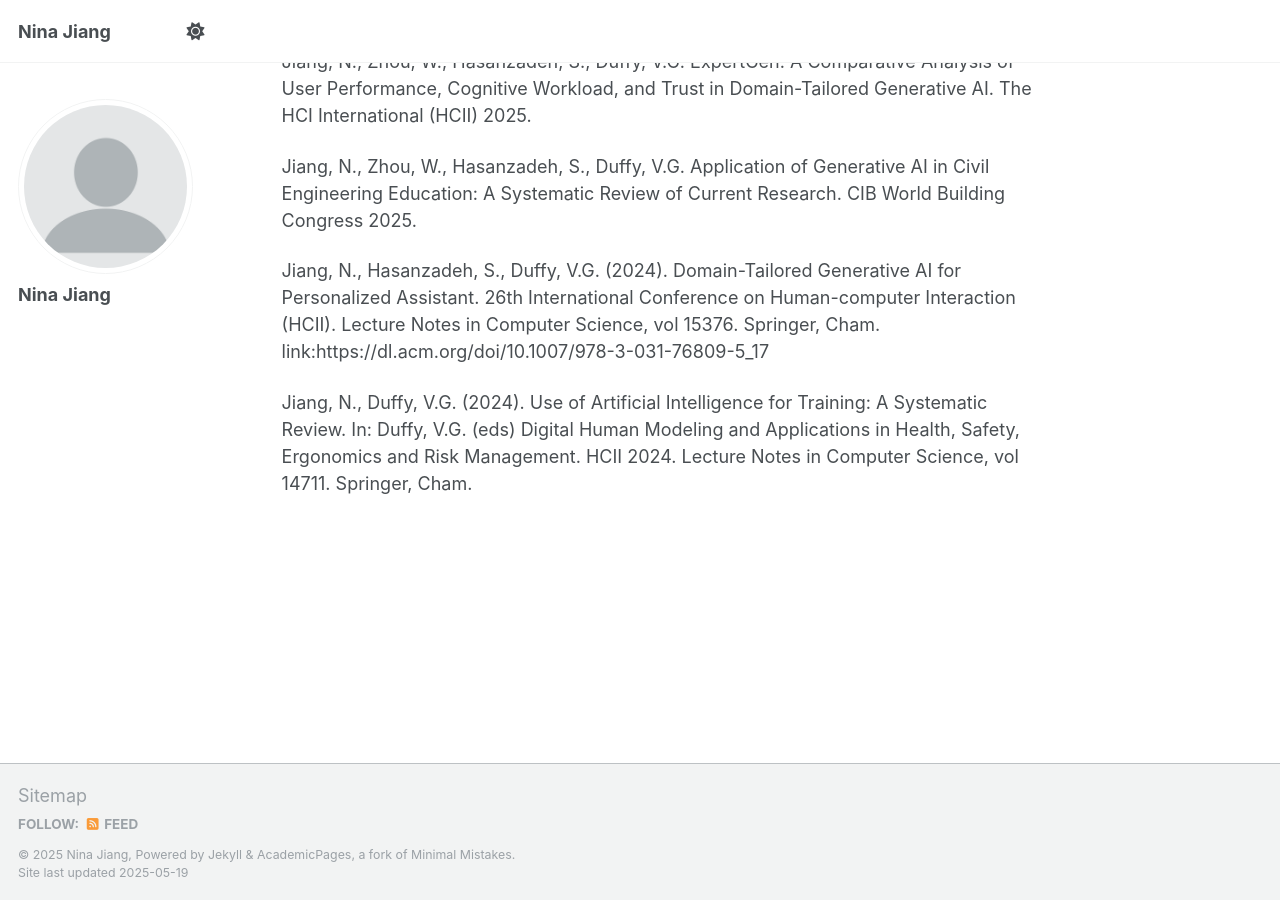
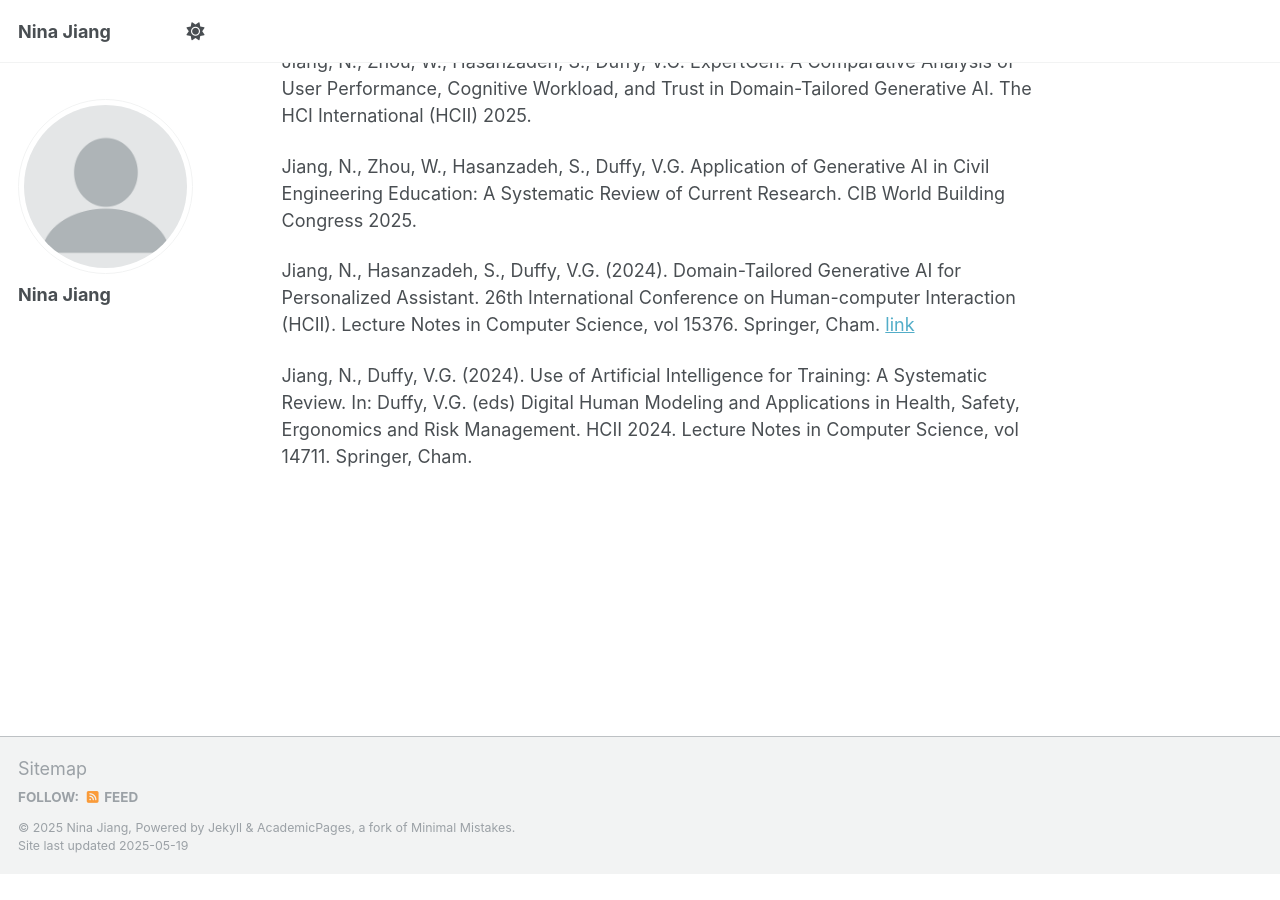
Before and after one commit to Joy-25/nina, a Jekyll site: the page built from _pages/about.md, in a window 1280 px wide and 900 px high, scrolled down 658 px. Built offline with Jekyll 4.4.1, drawn with Linux system fonts in a browser that asks for light colours; after the commit the page ends 1532 px from its top, so only the background shows below that.

Commit message:
Update about.md

```diff
--- a/_pages/about.md
+++ b/_pages/about.md
@@ -30,6 +30,6 @@ Jiang, N., Zhou, W., Hasanzadeh, S., Duffy, V.G. ExpertGen: A Comparative Analys
 
 Jiang, N., Zhou, W., Hasanzadeh, S., Duffy, V.G. Application of Generative AI in Civil Engineering Education: A Systematic Review of Current Research. CIB World Building Congress 2025.
 
-Jiang, N., Hasanzadeh, S., Duffy, V.G. (2024). Domain-Tailored Generative AI for Personalized Assistant. 26th International Conference on Human-computer Interaction (HCII). Lecture Notes in Computer Science, vol 15376. Springer, Cham. link:https://dl.acm.org/doi/10.1007/978-3-031-76809-5_17
+Jiang, N., Hasanzadeh, S., Duffy, V.G. (2024). Domain-Tailored Generative AI for Personalized Assistant. 26th International Conference on Human-computer Interaction (HCII). Lecture Notes in Computer Science, vol 15376. Springer, Cham. [link](https://dl.acm.org/doi/10.1007/978-3-031-76809-5_17)
 
 Jiang, N., Duffy, V.G. (2024). Use of Artificial Intelligence for Training: A Systematic Review. In: Duffy, V.G. (eds) Digital Human Modeling and Applications in Health, Safety, Ergonomics and Risk Management. HCII 2024. Lecture Notes in Computer Science, vol 14711. Springer, Cham.
```
